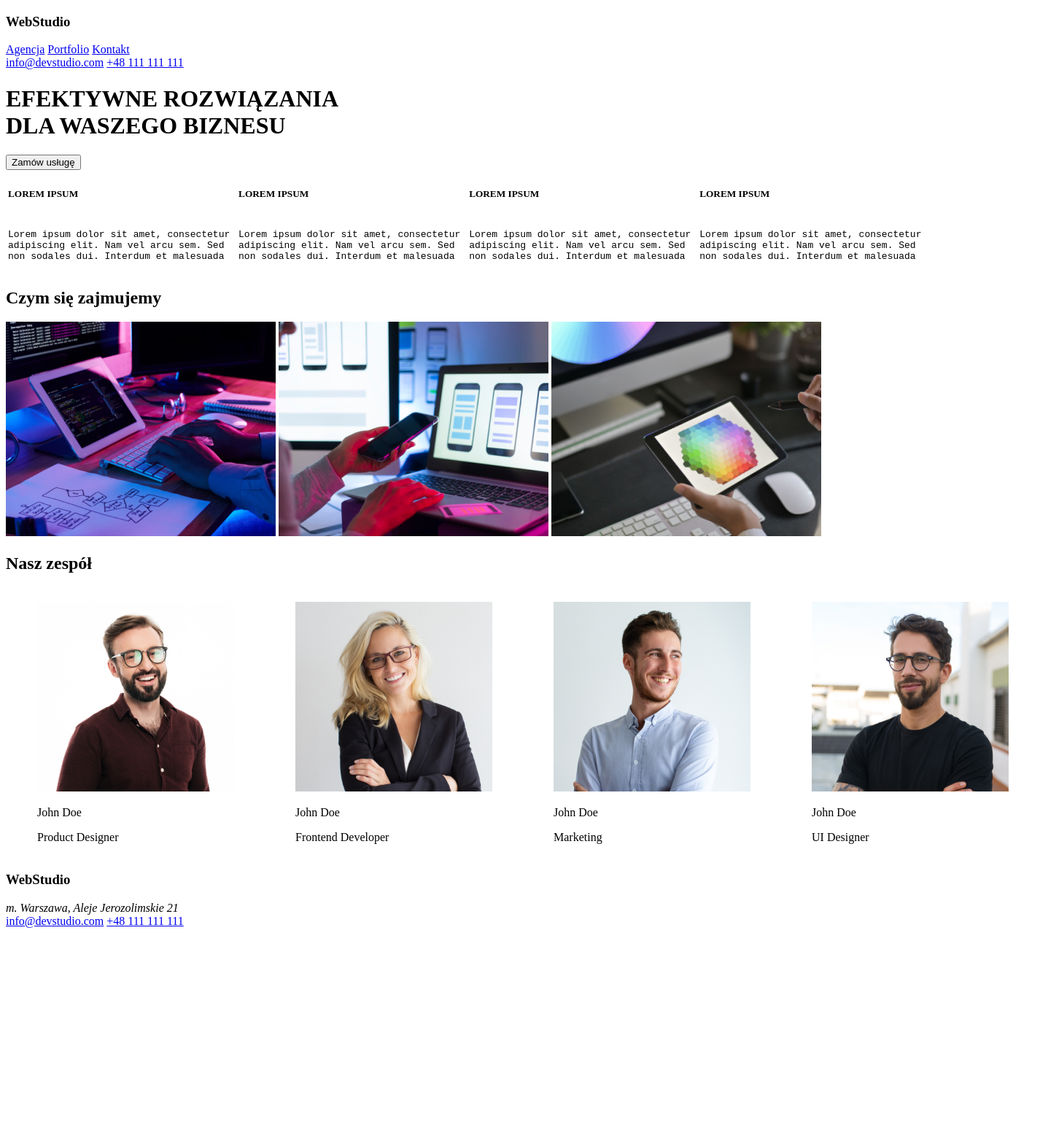
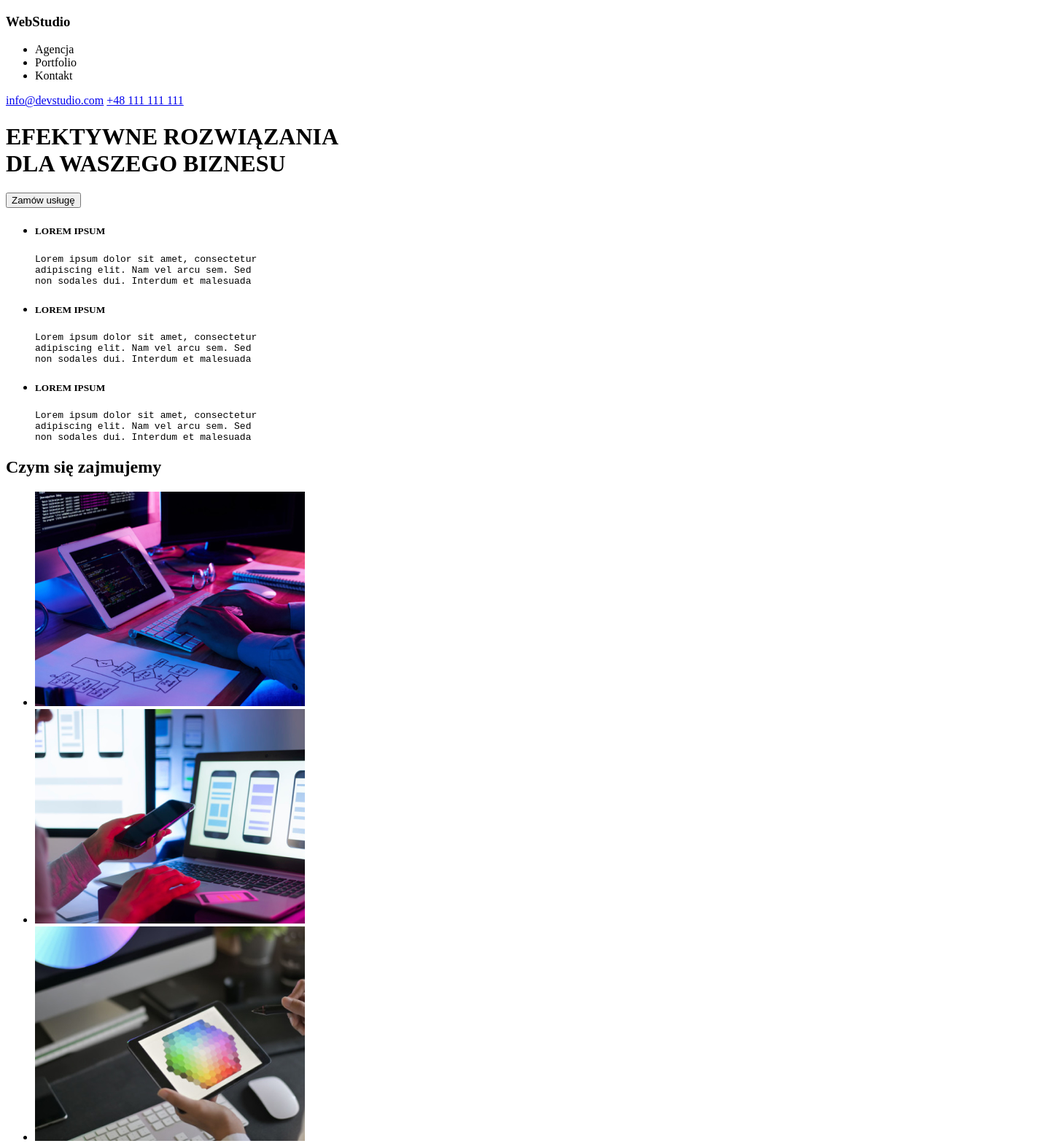
Before and after one commit to DabrowskiPiotr/goit-markup-hw-01, a plain HTML site: page index.html in a window 1280 px wide. Shown: the top 1571 px of the page at 73% size, 1426 px wide, since content can reach past the window. Before the commit the page ends 1280 px from the top, so only its background shows below. Drawn offline with Linux system fonts and the light colour scheme.

Commit message:
Update index.html
Zmiana wprowadzania danych z tabeli na listę UL + poprawione błędy.

```diff
--- a/index.html
+++ b/index.html
@@ -10,16 +10,16 @@
     <header>
       <nav>
         <h3>WebStudio</h3>
-        <div>
-          <a href="/Agencja">Agencja</a>
-          <a href="/Portfolio">Portfolio</a>
-          <a href="/Kontakt">Kontakt</a>
-        </div>
+        <ul>
+          <li>Agencja</li>
+          <li>Portfolio</li>
+          <li>Kontakt</li>
+        </ul>
+      </nav>
       <div>
         <a href="mailto:info@devstudio.com">info@devstudio.com</a>
         <a href="tel:+48111111111">+48 111 111 111</a>
       </div>
-      </nav>
 
       <div>
         <h1>
@@ -31,72 +31,67 @@
     </header>
 
     <main>
-      <table>
-        <tr>
-          <td><h5>LOREM IPSUM</h5></td>
-          <td><h5>LOREM IPSUM</h5></td>
-          <td><h5>LOREM IPSUM</h5></td>
-          <td><h5>LOREM IPSUM</h5></td>
-        </tr>
-        <tr>
-          <td>
+      <ul>
+        <li>
+          <h5>LOREM IPSUM</h5>
           <pre>
 Lorem ipsum dolor sit amet, consectetur
 adipiscing elit. Nam vel arcu sem. Sed
 non sodales dui. Interdum et malesuada</pre
           >
-          </td>
-          <td>
+        </li>
+        <li>
+          <h5>LOREM IPSUM</h5>
           <pre>
 Lorem ipsum dolor sit amet, consectetur
 adipiscing elit. Nam vel arcu sem. Sed
 non sodales dui. Interdum et malesuada</pre
           >
-          </td>
-          <td>
+        </li>
+        <li>
+          <h5>LOREM IPSUM</h5>
           <pre>
 Lorem ipsum dolor sit amet, consectetur
 adipiscing elit. Nam vel arcu sem. Sed
 non sodales dui. Interdum et malesuada</pre
           >
-          </td>
-          <td>
-            <pre>
-Lorem ipsum dolor sit amet, consectetur
-adipiscing elit. Nam vel arcu sem. Sed
-non sodales dui. Interdum et malesuada</pre
-            >
-          </td>
-        </tr>
-      </table>
+        </li>
+      </ul>
 
       <div id="what_we_do">
         <h2>Czym się zajmujemy</h2>
+        <ul>
+          <li>
             <img
               src="images/box1.jpg"
               alt="hands on keybord"
               width="370"
               height="294"
             />
+          </li>
+          <li>
             <img
               src="images/box2.jpg"
               alt="phone and laptop"
               width="370"
               height="294"
             />
+          </li>
+          <li>
             <img
               src="images/box3.jpg"
               alt="graphic tablet"
               width="370"
               height="294"
             />
+          </li>
+        </ul>
       </div>
 
       <div id="team">
         <h2>Nasz zespół</h2>
-        <table>
-          <tr>
-            <td>
+        <ul>
+          <li>
             <figure>
               <img
                 src="images/img1.jpg"
@@ -109,8 +104,8 @@ non sodales dui. Interdum et malesuada</pre
                 <p>Product Designer</p>
               </figcaption>
             </figure>
-            </td>
-            <td>
+          </li>
+          <li>
             <figure>
               <img
                 src="images/img2.jpg"
@@ -123,8 +118,8 @@ non sodales dui. Interdum et malesuada</pre
                 <p>Frontend Developer</p>
               </figcaption>
             </figure>
-            </td>
-            <td>
+          </li>
+          <li>
             <figure>
               <img
                 src="images/img3.jpg"
@@ -137,8 +132,8 @@ non sodales dui. Interdum et malesuada</pre
                 <p>Marketing</p>
               </figcaption>
             </figure>
-            </td>
-            <td>
+          </li>
+          <li>
             <figure>
               <img
                 src="images/img4.jpg"
@@ -151,9 +146,8 @@ non sodales dui. Interdum et malesuada</pre
                 <p>UI Designer</p>
               </figcaption>
             </figure>
-            </td>
-          </tr>
-        </table>
+          </li>
+        </ul>
       </div>
     </main>
 
```
Lines whose indentation alone changed are shown as unchanged.
